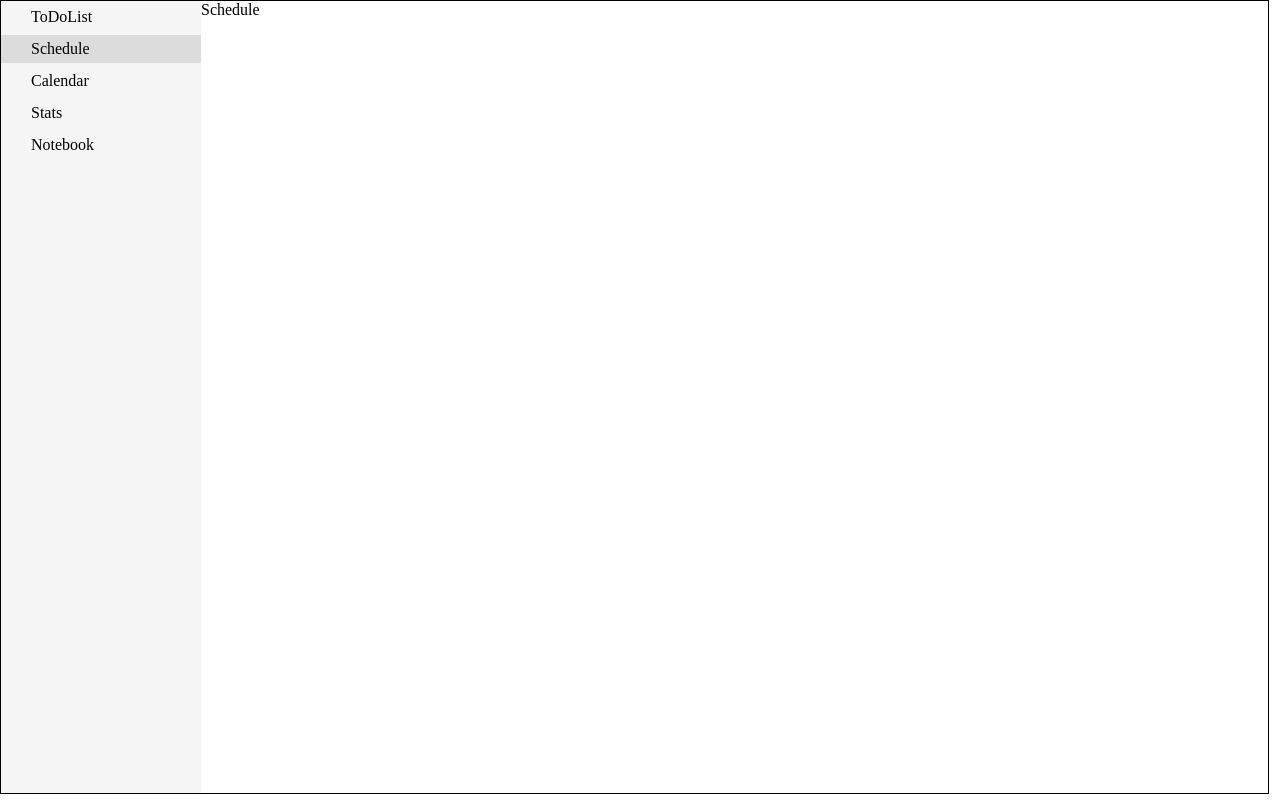
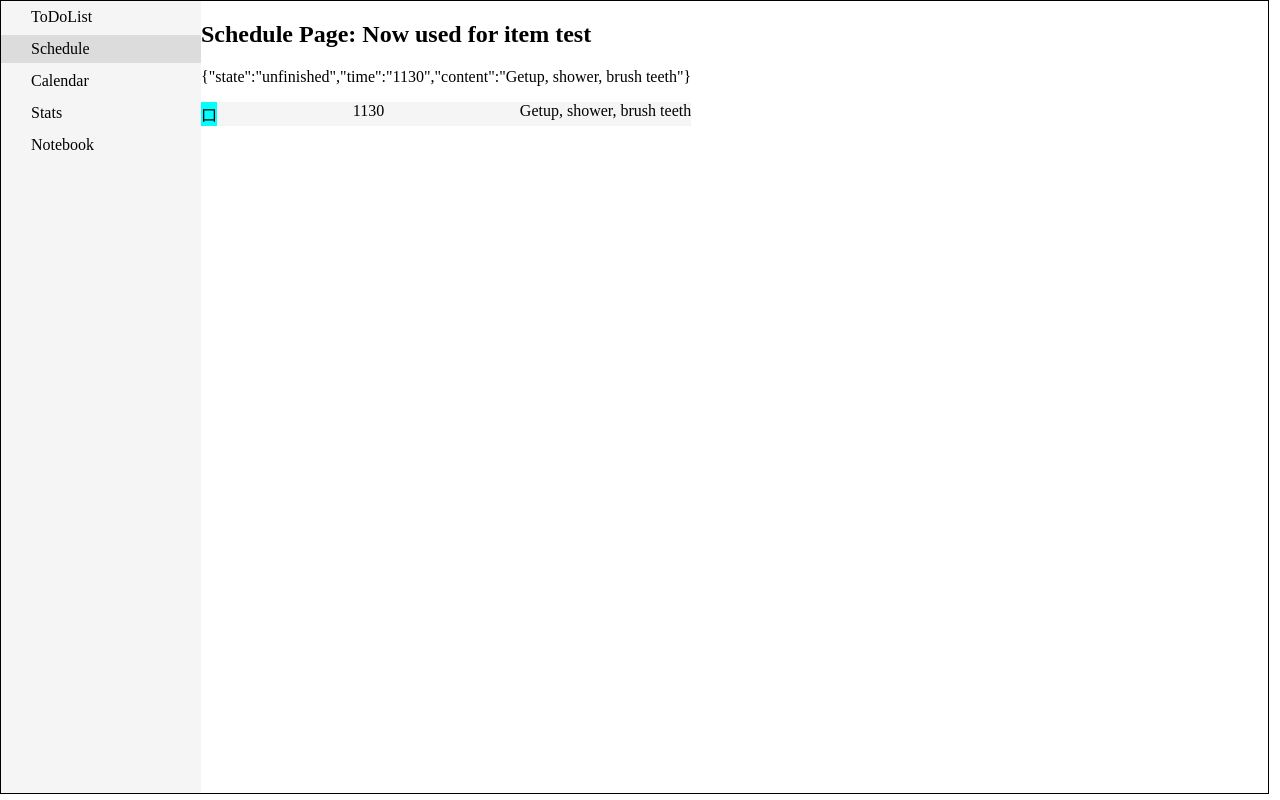
Before and after one commit to Ratioho/eunomia-web, a React (Create React App) app: page / in a window 1280 px wide. Both pictures are taken after a click on the element "Schedule". Built offline with nearby package versions, Linux system fonts and the light colour scheme.

Commit message:
feat: list item

```diff
--- a/src/pages/PageSchedule.jsx
+++ b/src/pages/PageSchedule.jsx
@@ -1,3 +1,55 @@
-const PageSchedule = () => <div>Schedule</div>
+import React, {useState} from 'react'
+import styled from 'styled-components'
+
+const itemInfo = {
+  state: 'unfinished',
+  time: '1130',
+  content: 'Getup, shower, brush teeth',
+}
+
+const Wrapper = styled.div`
+  display: block;
+`
+
+const ScheduleItemWrapper = styled.div`
+  display: flex;
+  justify-content: space-between;
+  background: whitesmoke;
+  cursor: auto;
+`
+
+const ItemCheckbox = styled.div`
+  background: aqua;
+  cursor: pointer;
+`
+
+
+const ScheduleItem = ({info}) => {
+
+  const [completeStatus, setCompleteStatus] = useState(info.state)
+
+  return (
+    <ScheduleItemWrapper>
+      <ItemCheckbox onClick = {() => setCompleteStatus('finished')}>
+        {completeStatus === 'unfinished'
+          ? '口'
+          : 'X'}
+      </ItemCheckbox>
+      <div>{info.time}</div>
+      <div>{info.content}</div>
+    </ScheduleItemWrapper>
+  )
+}
+
+
+const PageSchedule = () => {
+  return (
+    <Wrapper>
+      <h2>Schedule Page: Now used for item test</h2>
+      <p>{JSON.stringify(itemInfo)}</p>
+      <ScheduleItem info = {itemInfo} />
+    </Wrapper>
+  )
+}
 
 export default PageSchedule
```
Also changed, not shown: 2 other files (tests, documents, lock files or other folders).
